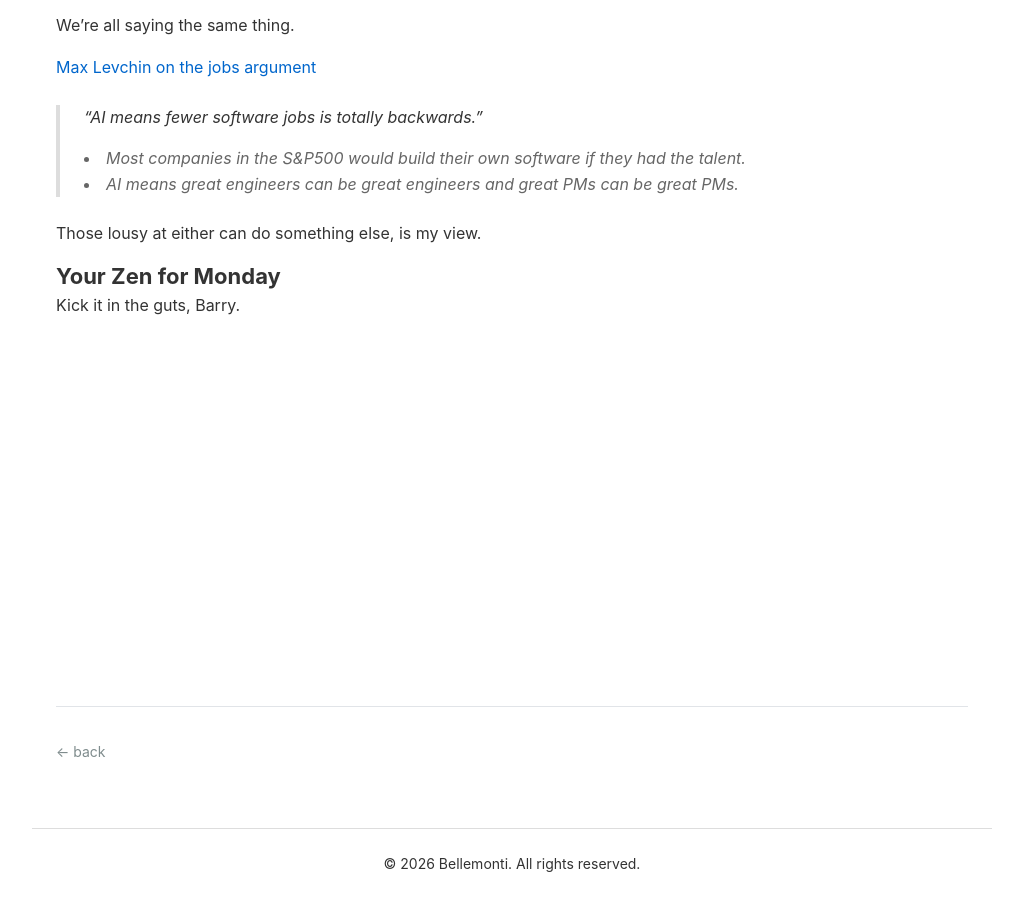
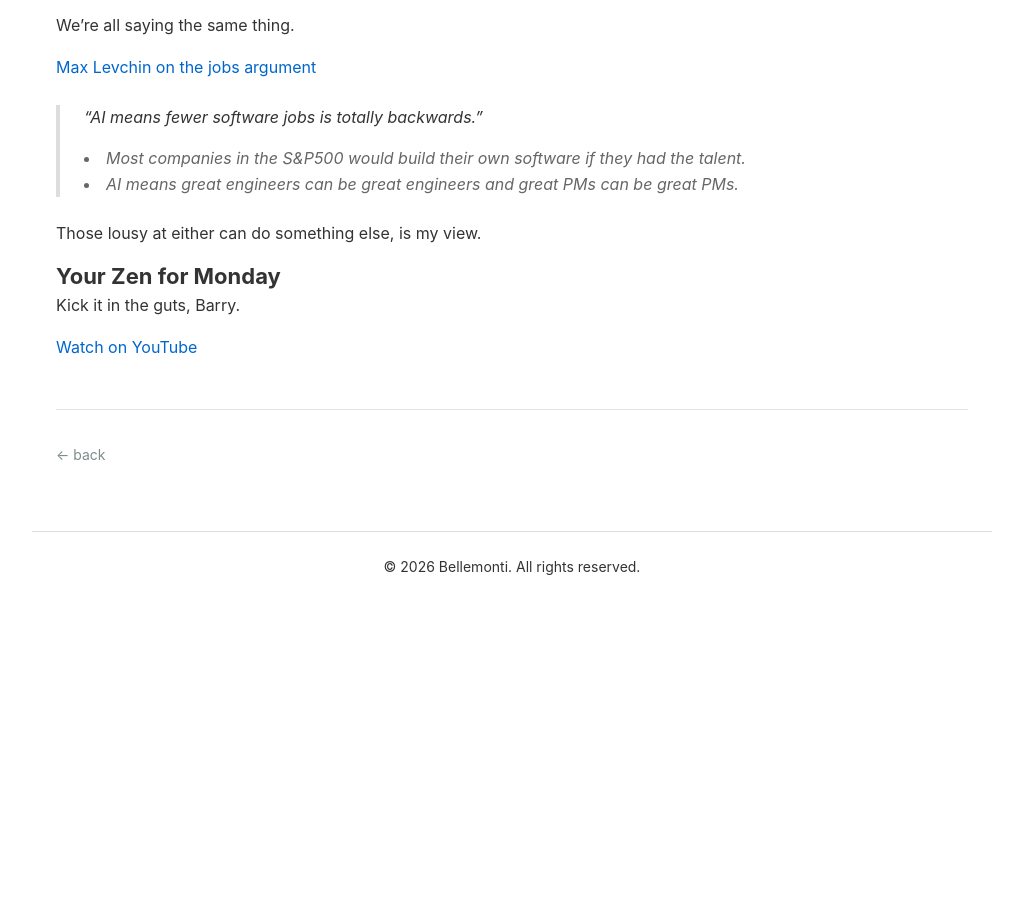
Before and after one commit to gibbygee/bellemonti-website, a Jekyll site: the page built from _dispatches/2026-03-09-pm-problem-may-be-fixing-itself.md, in a window 1280 px wide and 900 px high, scrolled down 1167 px. Shown: the whole window, without its empty margins (128-1151 px from the left). Built offline with Jekyll 4.4.1, drawn with Linux system fonts in a browser that asks for light colours; after the commit the page ends 1770 px from its top, so only the background shows below that.

Commit message:
Replace YouTube iframe with link in March 9 dispatch
Co-Authored-By: Claude Sonnet 4.6 <noreply@anthropic.com>

```diff
--- a/_dispatches/2026-03-09-pm-problem-may-be-fixing-itself.md
+++ b/_dispatches/2026-03-09-pm-problem-may-be-fixing-itself.md
@@ -39,4 +39,4 @@ Those lousy at either can do something else, is my view.
 
 Kick it in the guts, Barry.
 
-<iframe width="560" height="315" src="https://www.youtube.com/embed/qUi5Lo9SHTY?si=lkh36IlGzMsa2tXp&start=17" title="YouTube video player" frameborder="0" allow="accelerometer; autoplay; clipboard-write; encrypted-media; gyroscope; picture-in-picture; web-share" referrerpolicy="strict-origin-when-cross-origin" allowfullscreen></iframe>
+[Watch on YouTube](https://youtu.be/qUi5Lo9SHTY?t=17)
```
